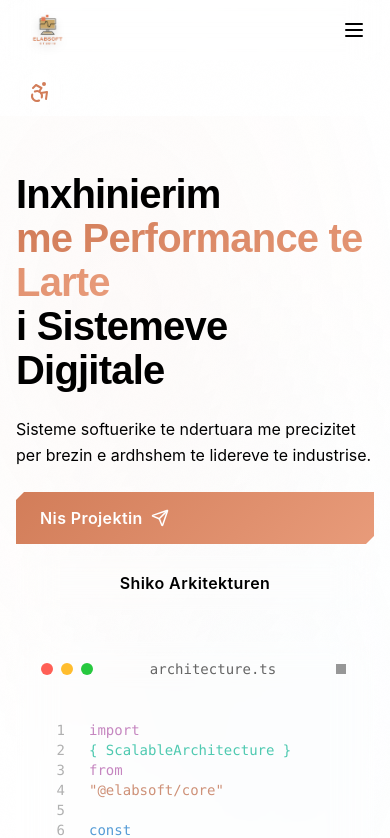
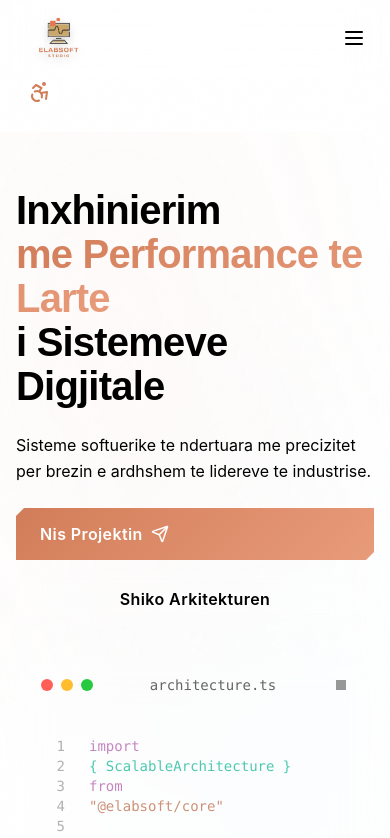
Before and after one commit to egrabanica/ElabSoftStudio, a React (Vite) app: page / in a window 390 px wide. Shown: the top 838 px of the page. Built offline with nearby package versions, Linux system fonts and the light colour scheme.

Commit message:
Updated the logo view in mobile web for better looking

```diff
--- a/src/App.tsx
+++ b/src/App.tsx
@@ -65,7 +65,7 @@ export default function App() {
               <img
                 src={logo}
                 alt="ElabSoft Studio Logo"
-                className="h-12 w-auto max-h-[20vh] sm:h-16 md:h-24 lg:h-36 xl:h-44 object-contain object-left drop-shadow-lg"
+                className="h-16 w-auto max-h-[24vh] sm:h-16 md:h-24 lg:h-36 xl:h-44 object-contain object-left drop-shadow-lg"
                 style={{ background: 'none' }}
                 decoding="async"
                 fetchPriority="high"
```
